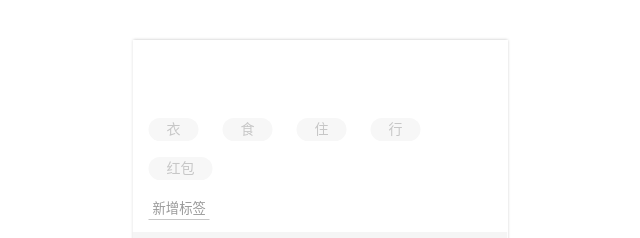
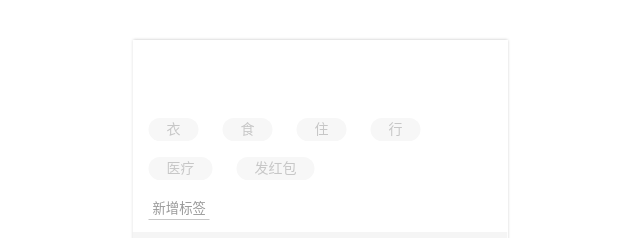
Before and after one commit to isCCcc/react_account, a React app: page /#/money in a window 1280 px wide. Shown: the top 238 px of the page, without its empty margins (320-960 px from the left). Built offline with nearby package versions, Linux system fonts and the light colour scheme.

Commit message:
新增标签页实现数据的持久化存储

```diff
--- /dev/null
+++ b/src/hooks/useTags.tsx
@@ -0,0 +1,46 @@
+import {useEffect, useState} from "react";
+import {createId} from "lib/createId";
+
+type Tags = {
+    t_id: number,
+    category: '+' | '-',
+    name: string
+}
+const useTags = () => {
+    const [tags, setTags] = useState<Tags[]>([])
+    useEffect(() => {
+        let localTags = JSON.parse(localStorage.getItem('tags') || '[]')
+        if (localTags.length === 0) {
+            localTags = [
+                {t_id: createId(), category: '-', name: '衣'},
+                {t_id: createId(), category: '-', name: '食'},
+                {t_id: createId(), category: '-', name: '住'},
+                {t_id: createId(), category: '-', name: '行'},
+                {t_id: createId(), category: '-', name: '医疗'},
+                {t_id: createId(), category: '-', name: '发红包'},
+
+                {t_id: createId(), category: '+', name: '工资'},
+                {t_id: createId(), category: '+', name: '奖金'},
+                {t_id: createId(), category: '+', name: '退款'},
+                {t_id: createId(), category: '+', name: '收红包'},
+                {t_id: createId(), category: '+', name: '商家转账'},
+            ]
+            saveTags(localTags)
+            // localStorage.setItem('tags', JSON.stringify(localTags))
+        }
+        setTags(localTags)
+    }, []) // 只在组件挂载时执行一次
+    const addTag = (tag: Tags) => {
+        setTags([...tags, tag])
+        saveTags([...tags, tag])
+    }
+    const saveTags = (tags: Tags[]) => {
+        localStorage.setItem('tags', JSON.stringify(tags))
+    }
+
+
+    return {
+        tags, setTags, addTag
+    }
+}
+export {useTags}
--- /dev/null
+++ b/src/lib/createId.tsx
@@ -0,0 +1,7 @@
+let id = JSON.parse(localStorage.getItem('tags_id') || '0')
+
+export const createId=()=>{
+    id+=1
+    localStorage.setItem('tags_id',id)
+    return id
+}
--- a/src/view/money/TagsSection.tsx
+++ b/src/view/money/TagsSection.tsx
@@ -1,5 +1,7 @@
 import styled from "styled-components";
-import React, {useState} from "react";
+import React from "react";
+import {useTags} from "../../hooks/useTags";
+import {createId} from "../../lib/createId";
 
 const Wrapper = styled.section`
   background: #fff;
@@ -49,15 +51,16 @@ type Props = {
     onChange: (selected: string) => void
 }
 const TagsSection: React.FC<Props> = (props) => {
-    const [tags, setTags] = useState<string[]>(['衣', '食', '住', '行', '红包'])
+    const {tags,addTag} = useTags()
     const selected = props.selected
     const AddTag = () => {
         let tagName = window.prompt('新增标签名称为：')
         if (tagName !== null) {
-            if (tags.find(t => t === tagName)) {
+            if (tags.find(t => t.category===props.category && t.name === tagName )) {
                 alert('该标签名已存在，请重新输入')
             } else {
-                setTags([...tags, tagName])
+                console.log(props.category);
+                addTag({t_id:createId(),category:props.category,name:tagName})
             }
         }
     }
@@ -68,19 +71,22 @@ const TagsSection: React.FC<Props> = (props) => {
         if (tag === selected) {
             if (props.category === '-') {
                 return 'selected-out'
-            }else {
+            } else {
                 return 'selected-in'
             }
         }
         return ''
     }
+    const categoryTags = () => {
+        return tags.filter(item => item.category === props.category)
+    }
     return (
         <Wrapper>
             <ol>
-                {tags.map(tag =>
-                    <li key={tag}
-                        onClick={() => toggleClassName(tag)}
-                        className={selectedTag(tag)}>{tag}</li>)}
+                {categoryTags().map(tag =>
+                    <li key={tag.t_id}
+                        onClick={() => toggleClassName(tag.name)}
+                        className={selectedTag(tag.name)}>{tag.name}</li>)}
             </ol>
             <button onClick={AddTag}>新增标签</button>
         </Wrapper>
```
